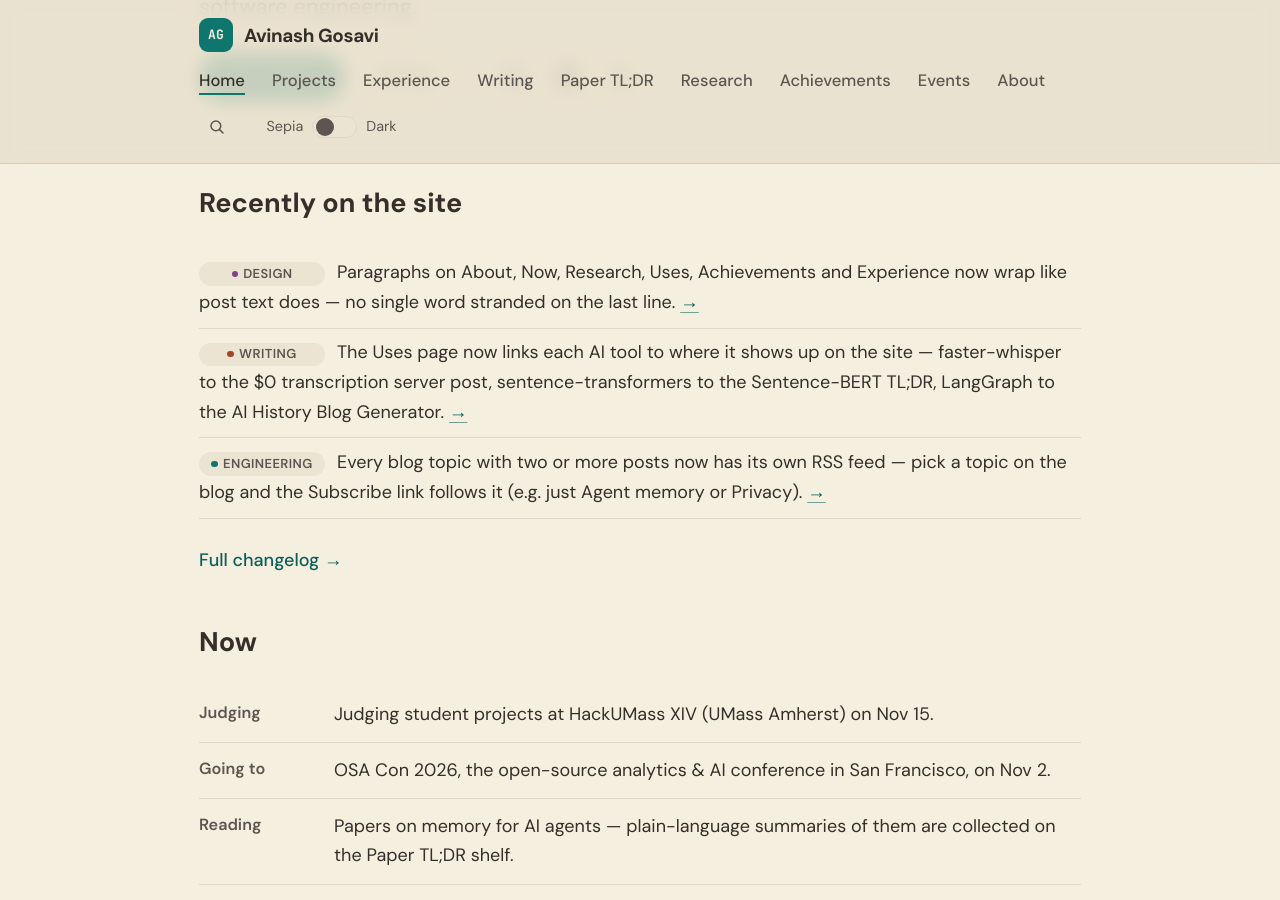
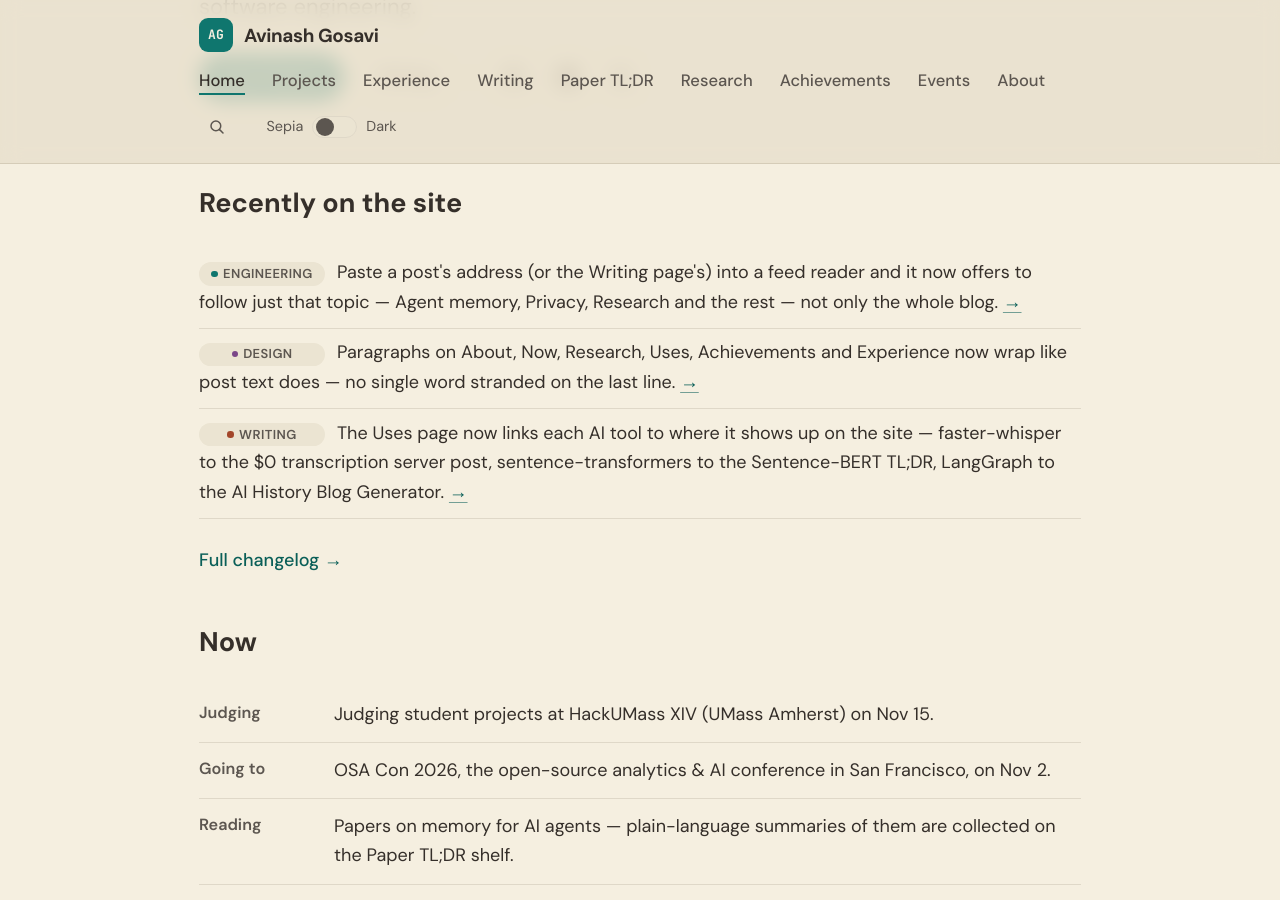
Before and after one commit to aag1091-alt/avinashgosavi.com, a Jekyll site: the page built from index.md, in a window 1280 px wide and 900 px high, scrolled down 554 px. Built offline with Jekyll 4.4.1, drawn with Linux system fonts in a browser that asks for light colours.

Commit message:
Engineering: posts and /blog/ advertise their topic feeds via <link rel=alternate>
Co-Authored-By: Claude <noreply@anthropic.com>

```diff
--- a/_data/changelog.yml
+++ b/_data/changelog.yml
@@ -1,5 +1,9 @@
 # Public changelog shown on /changelog and (latest 3) on the homepage.
 # Newest first. desk: Writing | Design | Engineering
+- date: 2026-10-27
+  desk: Engineering
+  text: Paste a post's address (or the Writing page's) into a feed reader and it now offers to follow just that topic — Agent memory, Privacy, Research and the rest — not only the whole blog.
+  link: /blog/
 - date: 2026-10-27
   desk: Design
   text: Paragraphs on About, Now, Research, Uses, Achievements and Experience now wrap like post text does — no single word stranded on the last line.
--- a/_layouts/default.html
+++ b/_layouts/default.html
@@ -36,6 +36,10 @@
   {%- endfor %}{% elsif page.url == '/changelog/' %}
   <link rel="alternate" type="application/atom+xml" title="Changelog" href="{{ '/feed/changelog.xml' | relative_url }}">
   {%- endif %}
+  {%- comment %} Topic feeds (_plugins/topic_feeds.rb): a post advertises the feeds of its own tags, /blog/ all of them, so feed readers offer "follow this topic". {% endcomment %}
+  {%- if page.collection == "posts" or page.url == '/blog/' %}{% assign topic_feeds = site.pages | where: "layout", "topic-feed" | sort: "tag" %}{% for tf in topic_feeds %}{% if page.url == '/blog/' or page.tags contains tf.tag %}
+  <link rel="alternate" type="application/atom+xml" title="{{ tf.tag | escape }} topic" href="{{ tf.url | relative_url }}">
+  {%- endif %}{% endfor %}{% endif %}
   {% seo %}
   {% include og-image-meta.html %}
   {%- if page.noindex %}
```
